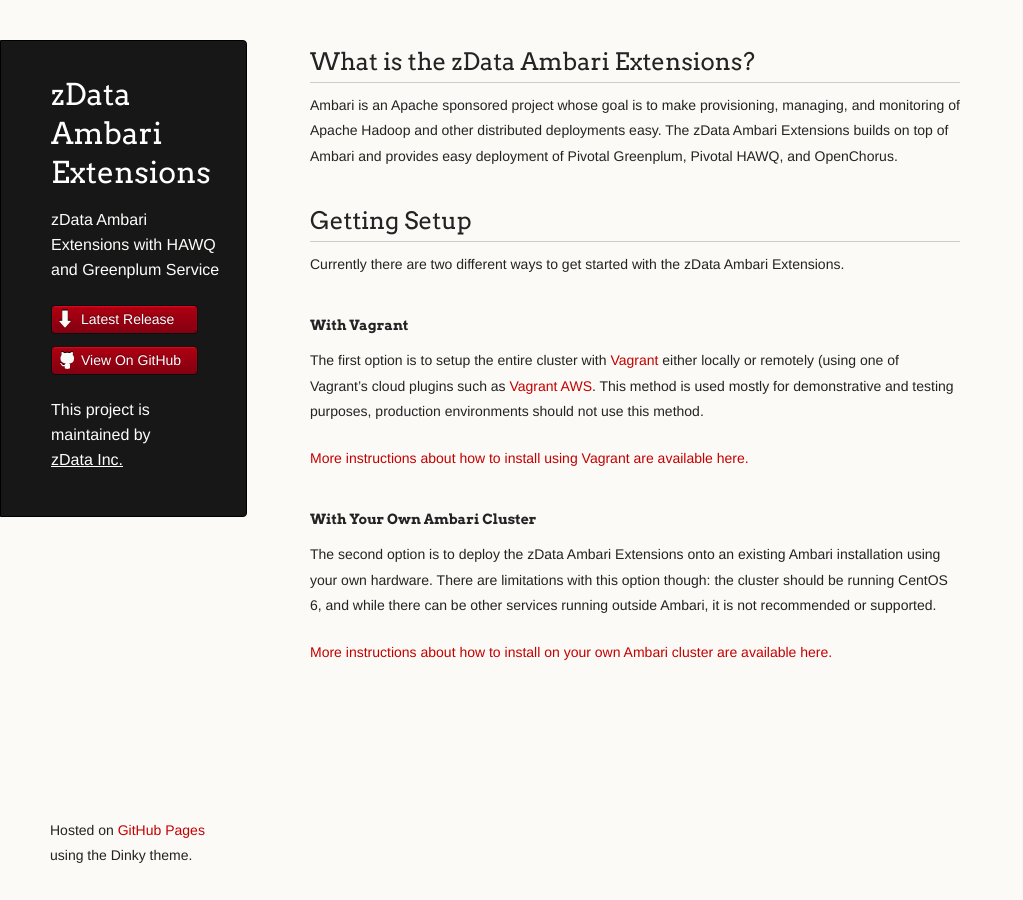
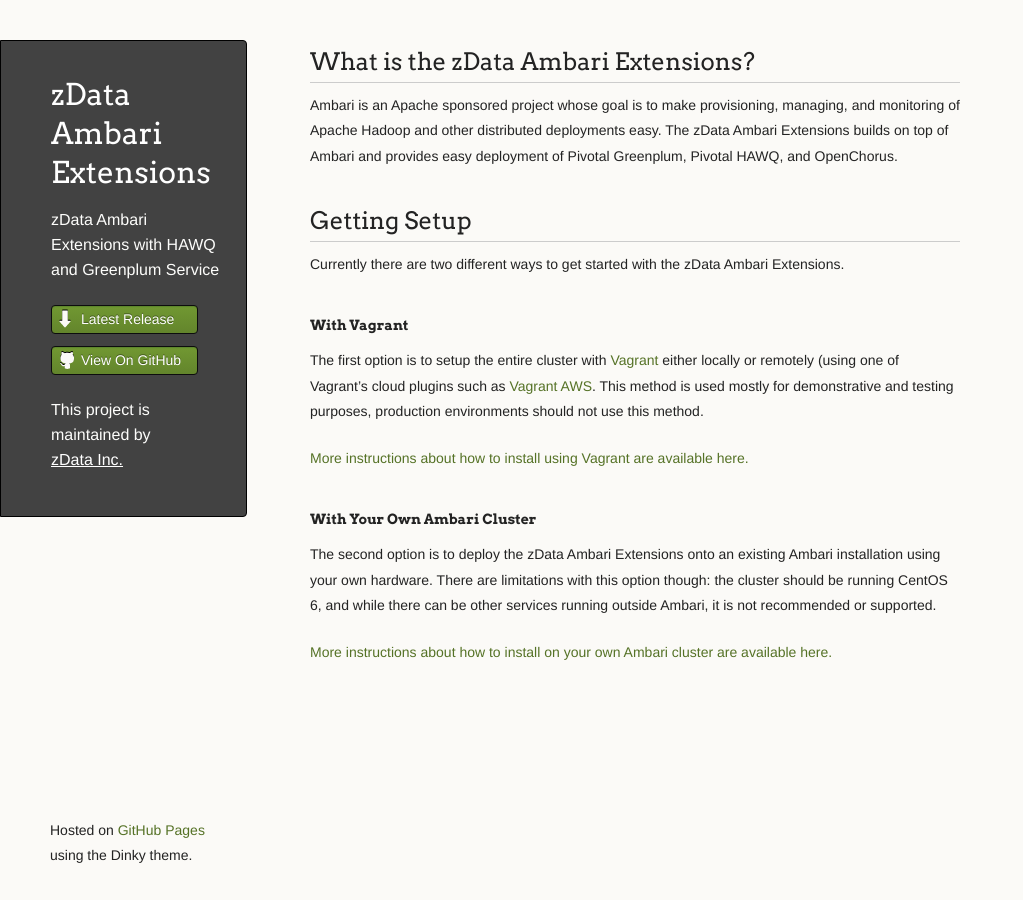
Before and after one commit to zdata-inc/ambari-extensions, a Jekyll site: the page built from index.md, in a window 1280 px wide. Shown: the whole page, without its empty margins (0-1023 px from the left). Built offline with Jekyll 4.4.1, drawn with Linux system fonts in a browser that asks for light colours; Markdown is read by kramdown in place of the engine named in the settings.

Commit message:
Change css to reflect zData style

```diff
--- a/stylesheets/styles.css
+++ b/stylesheets/styles.css
@@ -76,7 +76,7 @@
 }
 
 a {
-  color:#C30000;
+  color:#557226;
   font-weight:200;
   text-decoration:none;
 }
@@ -215,7 +215,7 @@
 /* Header */
 
 header {
-	background-color: #171717;
+	background-color: #424242;
 	color: #FDFDFB;
   width:170px;
   float:left;
@@ -271,30 +271,30 @@
 	line-height: 1em;
 	padding: 6px 6px 6px 7px;
 
-	background: #AF0011;
-	background: -moz-linear-gradient(top, #AF0011 0%, #820011 100%);
+	background: #719832;
+	background: -moz-linear-gradient(top, #719832 0%, #63852C 100%);
   background: -webkit-gradient(linear, left top, left bottom, color-stop(0%,#f8f8f8), color-stop(100%,#dddddd));
-  background: -webkit-linear-gradient(top, #AF0011 0%,#820011 100%);
-  background: -o-linear-gradient(top, #AF0011 0%,#820011 100%);
-  background: -ms-linear-gradient(top, #AF0011 0%,#820011 100%);
-  background: linear-gradient(top, #AF0011 0%,#820011 100%);
+  background: -webkit-linear-gradient(top, #719832 0%,#63852C 100%);
+  background: -o-linear-gradient(top, #719832 0%,#63852C 100%);
+  background: -ms-linear-gradient(top, #719832 0%,#63852C 100%);
+  background: linear-gradient(top, #719832 0%,#63852C 100%);
 
 	border-radius:4px;
   border:1px solid #0D0D0D;
 
-	-webkit-box-shadow: inset 0px 1px 1px 0 rgba(233,2,38, 1);
-	box-shadow: inset 0px 1px 1px 0 rgba(233,2,38, 1);
+	-webkit-box-shadow: inset 0px 1px 1px 0 rgba(93,133,44, 1);
+	box-shadow: inset 0px 1px 1px 0 rgba(93,133,44, 1);
 
 }
 
 header li:hover {
-	background: #C3001D;
-	background: -moz-linear-gradient(top, #C3001D 0%, #950119 100%);
+	background: #557226;
+	background: -moz-linear-gradient(top, #557226 0%, #63852C 100%);
   background: -webkit-gradient(linear, left top, left bottom, color-stop(0%,#f8f8f8), color-stop(100%,#dddddd));
-  background: -webkit-linear-gradient(top, #C3001D 0%,#950119 100%);
-  background: -o-linear-gradient(top, #C3001D 0%,#950119 100%);
-  background: -ms-linear-gradient(top, #C3001D 0%,#950119 100%);
-  background: linear-gradient(top, #C3001D 0%,#950119 100%);
+  background: -webkit-linear-gradient(top, #557226 0%,#63852C 100%);
+  background: -o-linear-gradient(top, #557226 0%,#63852C 100%);
+  background: -ms-linear-gradient(top, #557226 0%,#63852C 100%);
+  background: linear-gradient(top, #557226 0%,#63852C 100%);
 }
 
 a.buttons {
```
